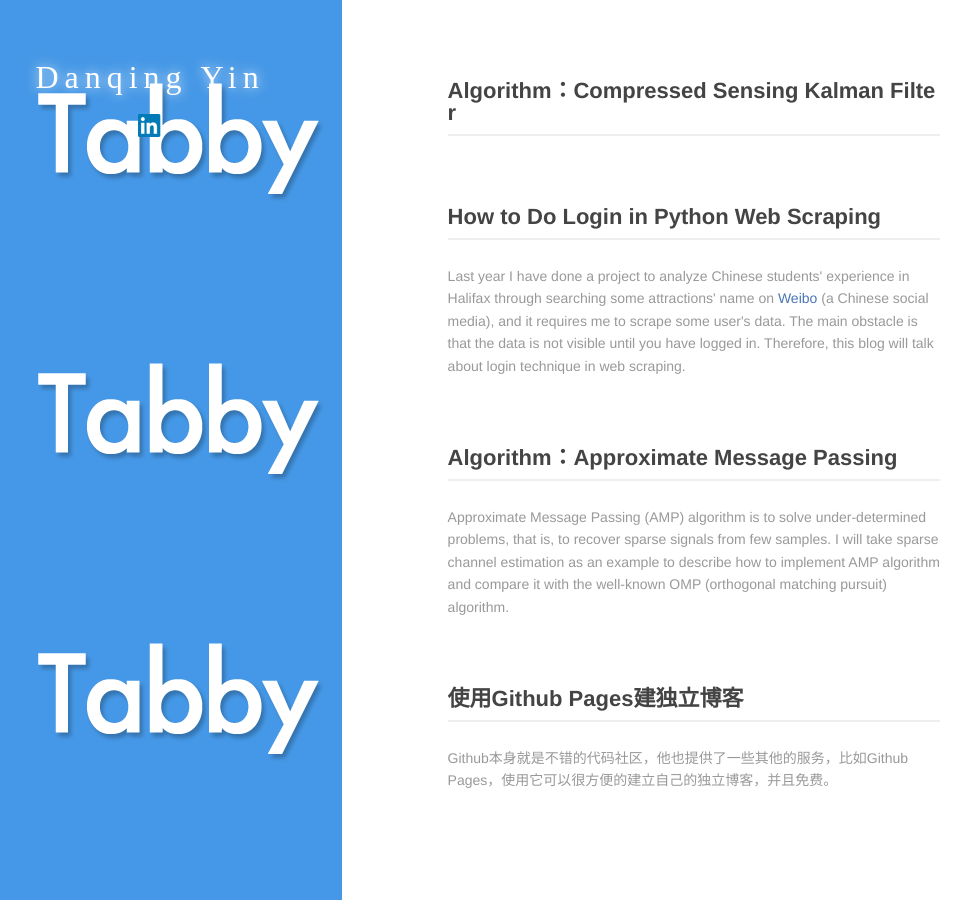
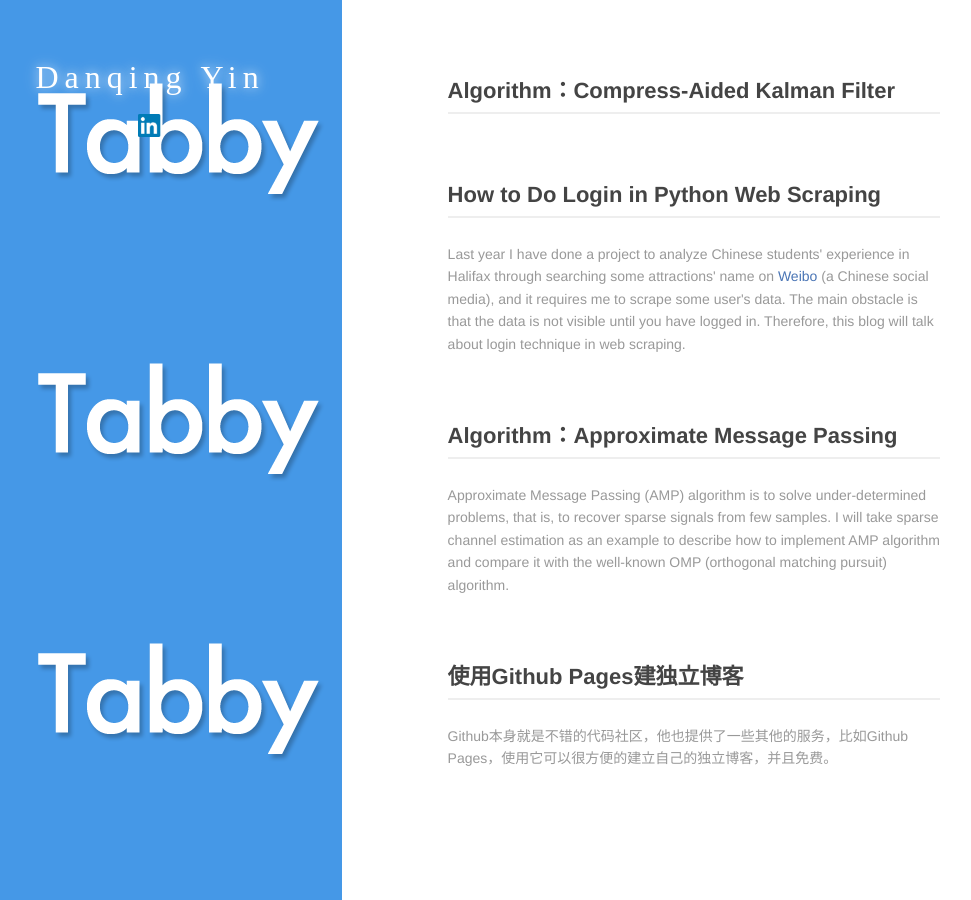
Before and after one commit to danqing117/danqing117.github.io, a Jekyll site: the page built from index.md, in a window 1280 px wide. Shown: the whole page, without its empty margins (42-1013 px from the left). Built offline with Jekyll 4.4.1, drawn with Linux system fonts in a browser that asks for light colours.

Commit message:
Update 2017-04-07-SparseChannelTracking.md

```diff
--- a/_posts/2017-04-07-SparseChannelTracking.md
+++ b/_posts/2017-04-07-SparseChannelTracking.md
@@ -1,6 +1,6 @@
 ---
 layout: post
-title: Algorithm：Compressed Sensing Kalman Filter
+title: Algorithm：Compress-Aided Kalman Filter
 description:
 category: blog
 ---
```
